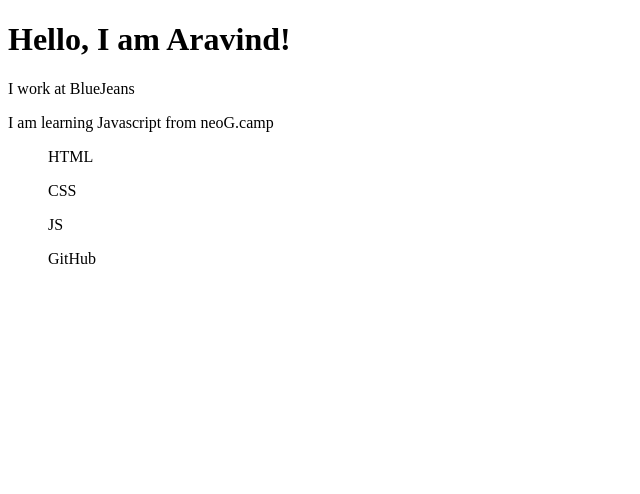
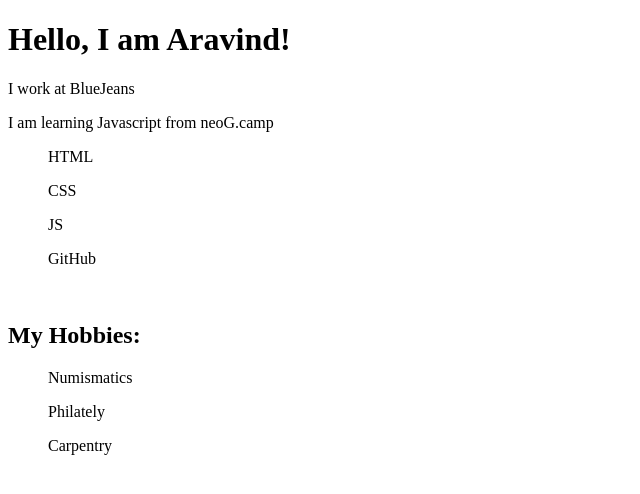
Before and after one commit to AravindHarihar/Mark03-4-5_aravindharihar.com, a plain HTML site: page index.html in a window 1280 px wide. Shown: the whole page, without its empty margins (0-640 px from the left). Drawn offline with Linux system fonts and the light colour scheme.

Commit message:
updatingHobbies

```diff
--- a/index.html
+++ b/index.html
@@ -15,5 +15,11 @@
     <ol>CSS</ol>
     <ol>JS</ol>
     <ol>GitHub</ol>
+
+    <br>
+    <h2>My Hobbies:</h2>
+    <ol>Numismatics</ol>
+    <ol>Philately</ol>
+    <ol>Carpentry</ol>
 </body>
 </html>
```
